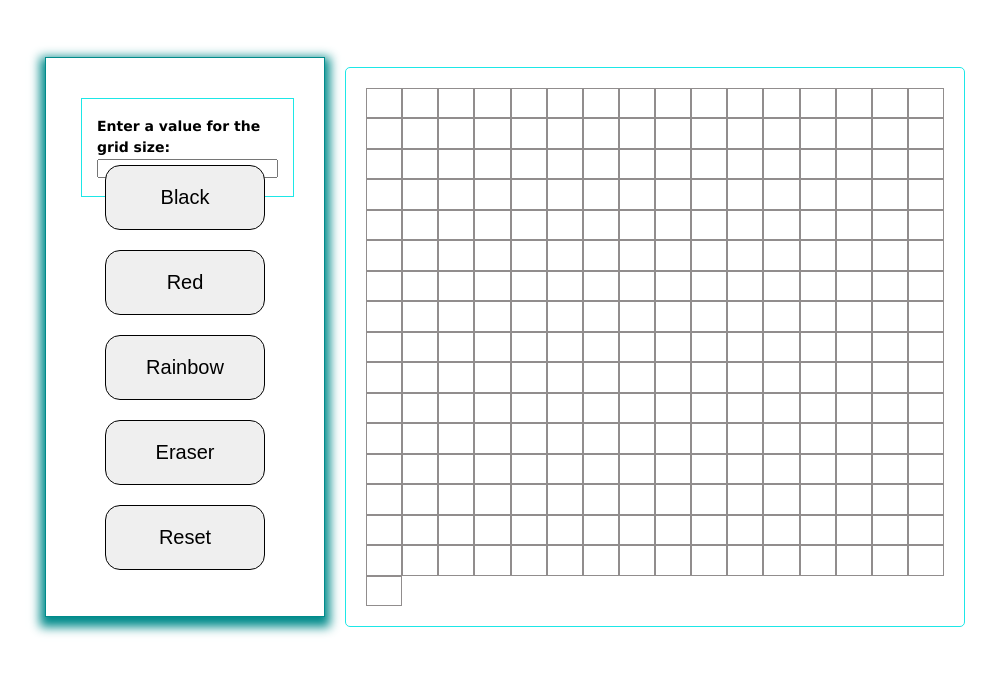
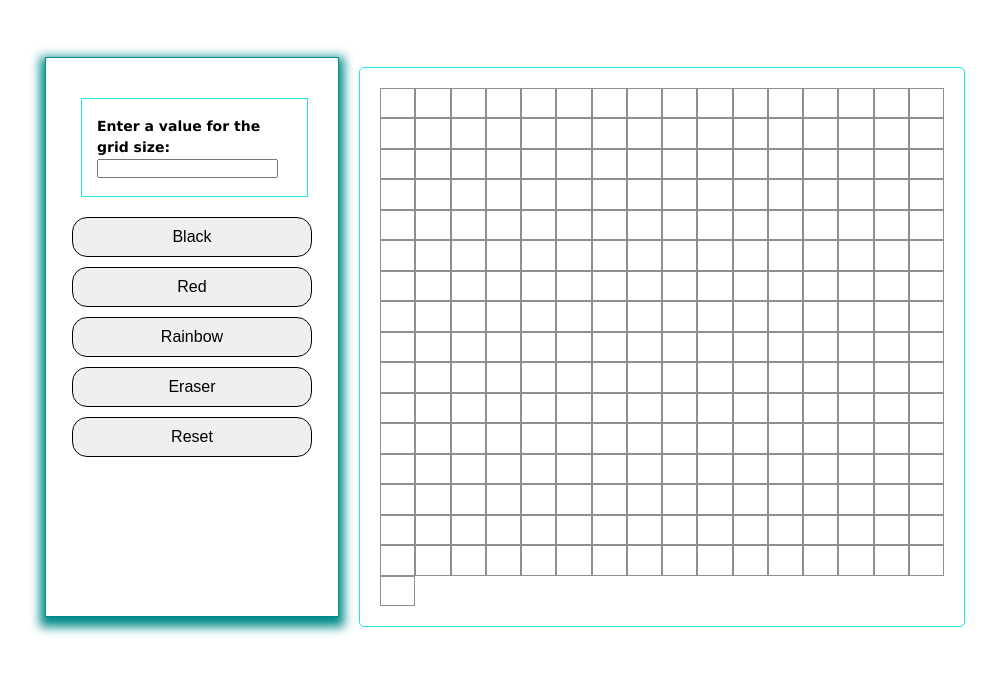
Before and after one commit to Ing-me/Etch-a-Sketch, a plain HTML site: page index.html in a window 1280 px wide. Shown: the part 145-818 px from the top of the page, without its empty margins (135-1131 px from the left). Drawn offline with Linux system fonts and the light colour scheme.

Commit message:
Update style.css

```diff
--- a/css/style.css
+++ b/css/style.css
@@ -72,18 +72,18 @@ body{
     flex-direction: column;
     align-items: center;
     justify-content: center;
-    height: 40vh;
+  flex-wrap: wrap;
 }
 
 .color-grid > button{
     border: 1px solid #000;
     flex:1;
-    font-size: 20px;
-    width: 20vh;
+    font-size: 16px;
+    width: 30vh;
     text-align: center;
-    margin-bottom:20px;
-    padding-top: 20px;
-    padding-bottom: 20px;
+    margin-bottom:10px;
+    padding-top: 10px;
+    padding-bottom: 10px;
     border-radius: 15px;
 }
 #colorPalette:hover{
```
